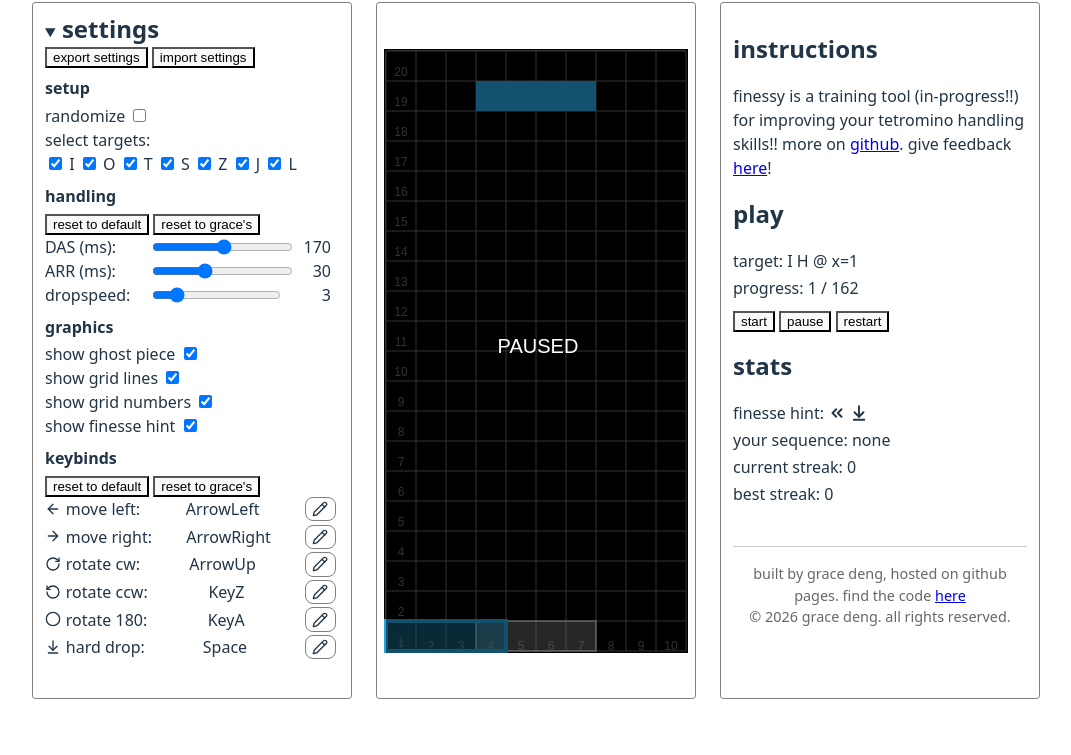
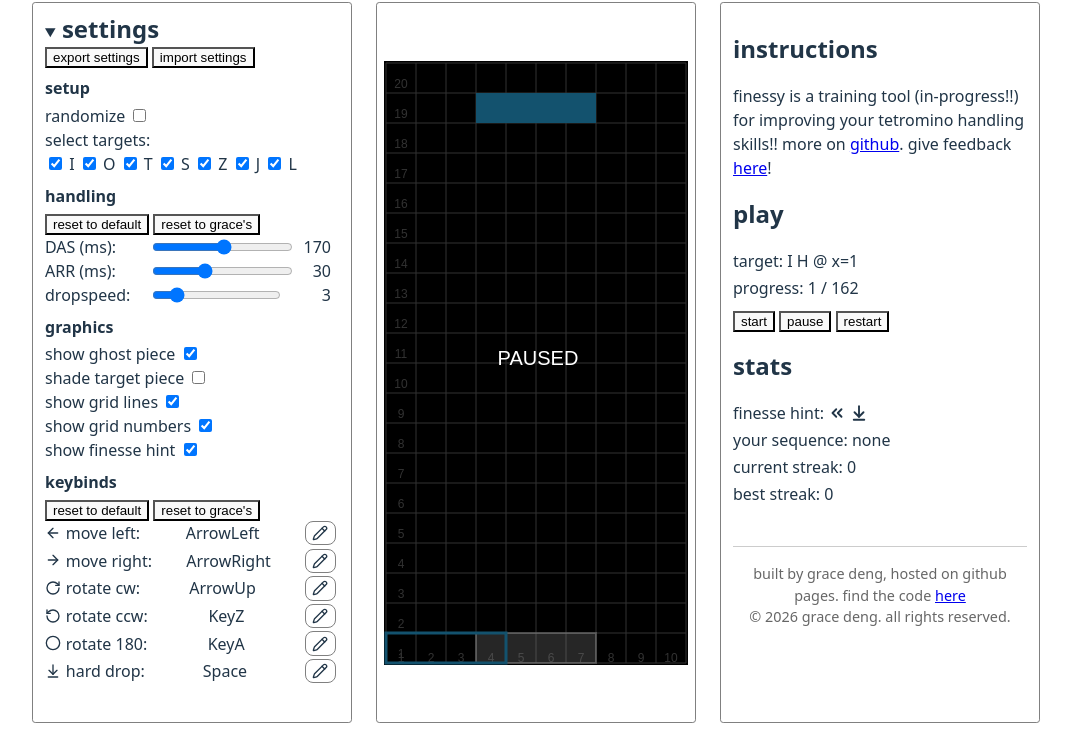
Before and after one commit to g-deng/finesse, a website built with Vite: page index.html in a window 1280 px wide. Shown: the part 102-857 px from the top of the page, without its empty margins (104-1175 px from the left). Before the commit the page ends 833 px from the top, so only its background shows below. Built offline with nearby package versions, Linux system fonts and the light colour scheme.

Commit message:
little bugs

```diff
--- a/index.html
+++ b/index.html
@@ -79,6 +79,9 @@
           <h4>graphics</h4>
           <label for="show-ghost">show ghost piece </label>
           <input type="checkbox" id="show-ghost" checked />
+          <br />
+          <label for="shade-target">shade target piece </label>
+          <input type="checkbox" id="shade-target" />
           <br />
           <label for="show-grid-lines">show grid lines </label>
           <input type="checkbox" id="show-grid-lines" checked />
--- a/src/combos.ts
+++ b/src/combos.ts
@@ -19,7 +19,7 @@ targets.push({ target: { shape: "O", x: 9 }, moves: ["dasRight"] });
 
 // I block horizontal
 targets.push({ target: { shape: "I", ori: "H", x: 1 }, moves: ["dasLeft"] });
-targets.push({ target: { shape: "I", ori: "H", x: 2 }, moves: ["dasLeft", "right"] });
+targets.push({ target: { shape: "I", ori: "H", x: 2 }, moves: ["left", "left"] });
 targets.push({ target: { shape: "I", ori: "H", x: 3 }, moves: ["left"] });
 targets.push({ target: { shape: "I", ori: "H", x: 4 }, moves: [] });
 targets.push({ target: { shape: "I", ori: "H", x: 5 }, moves: ["right"] });
@@ -53,7 +53,7 @@ for (const shape of ["S", "Z"] as const) {
 
     // horizontal
     targets.push({ target: { shape, ori: "H", x: 1 }, moves: ["dasLeft"] });
-    targets.push({ target: { shape, ori: "H", x: 2 }, moves: ["dasLeft", "right"] });
+    targets.push({ target: { shape, ori: "H", x: 2 }, moves: ["left", "left"] });
     targets.push({ target: { shape, ori: "H", x: 3 }, moves: ["left"] });
     targets.push({ target: { shape, ori: "H", x: 4 }, moves: [] });
     targets.push({ target: { shape, ori: "H", x: 5 }, moves: ["right"] });
@@ -67,7 +67,7 @@ for (const shape of ["S", "Z"] as const) {
 for (const shape of ["T", "L", "J"] as const) {
     // north
     targets.push({ target: { shape, dir: "N", x: 1 }, moves: ["dasLeft"] });
-    targets.push({ target: { shape, dir: "N", x: 2 }, moves: ["dasLeft", "right"] });
+    targets.push({ target: { shape, dir: "N", x: 2 }, moves: ["left", "left"] });
     targets.push({ target: { shape, dir: "N", x: 3 }, moves: ["left"] });
     targets.push({ target: { shape, dir: "N", x: 4 }, moves: [] });
     targets.push({ target: { shape, dir: "N", x: 5 }, moves: ["right"] });
--- a/src/graphics/blocks.ts
+++ b/src/graphics/blocks.ts
@@ -57,7 +57,7 @@ abstract class Block {
   }
   drawOutline(alpha: number = 1, color?: string): void {
     ctx.strokeStyle = color ?? palette[this.shape];
-    ctx.lineWidth = 4;
+    ctx.lineWidth = 3;
     ctx.globalAlpha = alpha;
     this.outline(this.x, this.y, this.direction);
   }
@@ -539,7 +539,6 @@ class ZBlock extends Block {
     this.direction = direction ?? "N";
   }
   draw(x: number, y: number, direction: Direction) {
-    ctx.fillStyle = palette.Z;
     switch (direction) {
       case "N":
       case "S":
@@ -637,7 +636,6 @@ class SBlock extends Block {
     this.direction = direction ?? "N";
   }
   draw(x: number, y: number, direction: Direction) {
-    ctx.fillStyle = palette.S;
     switch (direction) {
       case "N":
       case "S":
--- a/src/graphics/grid.ts
+++ b/src/graphics/grid.ts
@@ -56,7 +56,7 @@ export function drawPauseScreen() {
   const ctx = canvas.getContext("2d")!;
 
   ctx.fillStyle = "rgba(0, 0, 0, 0.5)";
-  ctx.fillRect(0, 0, canvas.width, canvas.height);
+  ctx.fillRect(-2, -2, canvas.width + 4, canvas.height + 4);
 
   ctx.fillStyle = "#ffffff";
   ctx.font = "20px Arial";
--- a/src/main.ts
+++ b/src/main.ts
@@ -5,7 +5,7 @@ import type { Target, NESWTarget, VHTarget } from "./types.ts";
 import { Block } from "./graphics/blocks.ts";
 import { getNextTarget, getRandomTarget, getSpawnBlock, isNESWBlock, isVHBlock, blockAtTarget, type FinesseTarget, resetTargetIndex, getTargetProgress, createBlockFromTarget } from "./combos.ts";
 import { createIcons, icons } from "lucide";
-import { randomizeMode, showFinesseHint, showGhost, dropInterval } from "./settings.ts";
+import { randomizeMode, showFinesseHint, showGhost, shadeTarget, dropInterval } from "./settings.ts";
 
 const actionIcon: Record<ExtendedAction, string> = {
   left: "arrow-left",
@@ -202,7 +202,7 @@ function render() {
   }
 
   if (currentTarget) {
-    currentTargetBlock!.drawBlock(0.5);
+    if (shadeTarget) currentTargetBlock!.drawBlock(0.5);
     currentTargetBlock!.drawOutline();
   }
 }
--- a/src/settings.ts
+++ b/src/settings.ts
@@ -1,7 +1,7 @@
 import { type Shape } from "./types.js";
 import { filterActiveTargets } from "./combos.js";
 import type { Action } from "./keys.js";
-import { pauseGame } from "./main.js";
+import { nextBlock, pauseGame } from "./main.js";
 
 const settingsPanel = document.getElementById("settings-panel") as HTMLDivElement;
 settingsPanel.addEventListener("click", () => {
@@ -38,6 +38,7 @@ targetSelectElement.addEventListener("click", () => {
     selectedShapes.length = 0;
     selectedShapes.push(...getSelectedShapes());
     filterActiveTargets(selectedShapes);
+    nextBlock();
 });
 
 /* Settings */
@@ -96,12 +97,18 @@ resetHandlingGraceButton.addEventListener("click", () => {
 });
 
 export let showGhost = true;
+export let shadeTarget = false;
 export let showGridLines = true;
 export let showGridNumbers = true;
 export let showFinesseHint = true;
 const showGhostInput = document.getElementById("show-ghost") as HTMLInputElement;
 showGhostInput.addEventListener("input", () => {
     showGhost = showGhostInput.checked;
+});
+
+const shadeTargetInput = document.getElementById("shade-target") as HTMLInputElement;
+shadeTargetInput.addEventListener("input", () => {
+    shadeTarget = shadeTargetInput.checked;
 });
 
 const showGridLinesInput = document.getElementById("show-grid-lines") as HTMLInputElement;
@@ -227,6 +234,7 @@ exportButton.addEventListener("click", () => {
         keybinds,
         showGhost,
         showGridLines,
+        shadeTarget,
         showGridNumbers,
         showFinesseHint,
         selectedShapes,
@@ -261,6 +269,7 @@ importFileInput.addEventListener("change", () => {
             if (!config.dropSpeed || config.dropSpeed < 0 || config.dropSpeed > 20) throw new Error("Invalid dropSpeed value");
             if (typeof config.keybinds !== "object") throw new Error("Invalid keybinds");
             if (typeof config.showGhost !== "boolean") throw new Error("Invalid showGhost value");
+            if (typeof config.shadeTarget !== "boolean") throw new Error("Invalid shadeTarget value");
             if (typeof config.showGridLines !== "boolean") throw new Error("Invalid showGridLines value");
             if (typeof config.showGridNumbers !== "boolean") throw new Error("Invalid showGridNumbers value");
             if (typeof config.showFinesseHint !== "boolean") throw new Error("Invalid showFinesseHint value");
@@ -278,6 +287,7 @@ importFileInput.addEventListener("change", () => {
             }
             Object.assign(keybinds, config.keybinds);
             showGhost = config.showGhost;
+            shadeTarget = config.shadeTarget;
             showGridLines = config.showGridLines;
             showGridNumbers = config.showGridNumbers;
             showFinesseHint = config.showFinesseHint;
@@ -285,6 +295,7 @@ importFileInput.addEventListener("change", () => {
             selectedShapes.push(...config.selectedShapes);
             filterActiveTargets(selectedShapes);
             randomizeMode = config.randomizeMode;
+            nextBlock();
 
             // update UI elements
             dasInput.value = DAS.toString();
@@ -297,6 +308,7 @@ importFileInput.addEventListener("change", () => {
             showGridLinesInput.checked = showGridLines;
             showGridNumbersInput.checked = showGridNumbers;
             showFinesseHintInput.checked = showFinesseHint;
+            shadeTargetInput.checked = shadeTarget;
             const checkboxes = targetSelectElement.querySelectorAll("input[type=checkbox]") as NodeListOf<HTMLInputElement>;
             checkboxes.forEach((checkbox, index) => {
                 checkbox.checked = selectedShapes.includes(shapes[index]);
```
